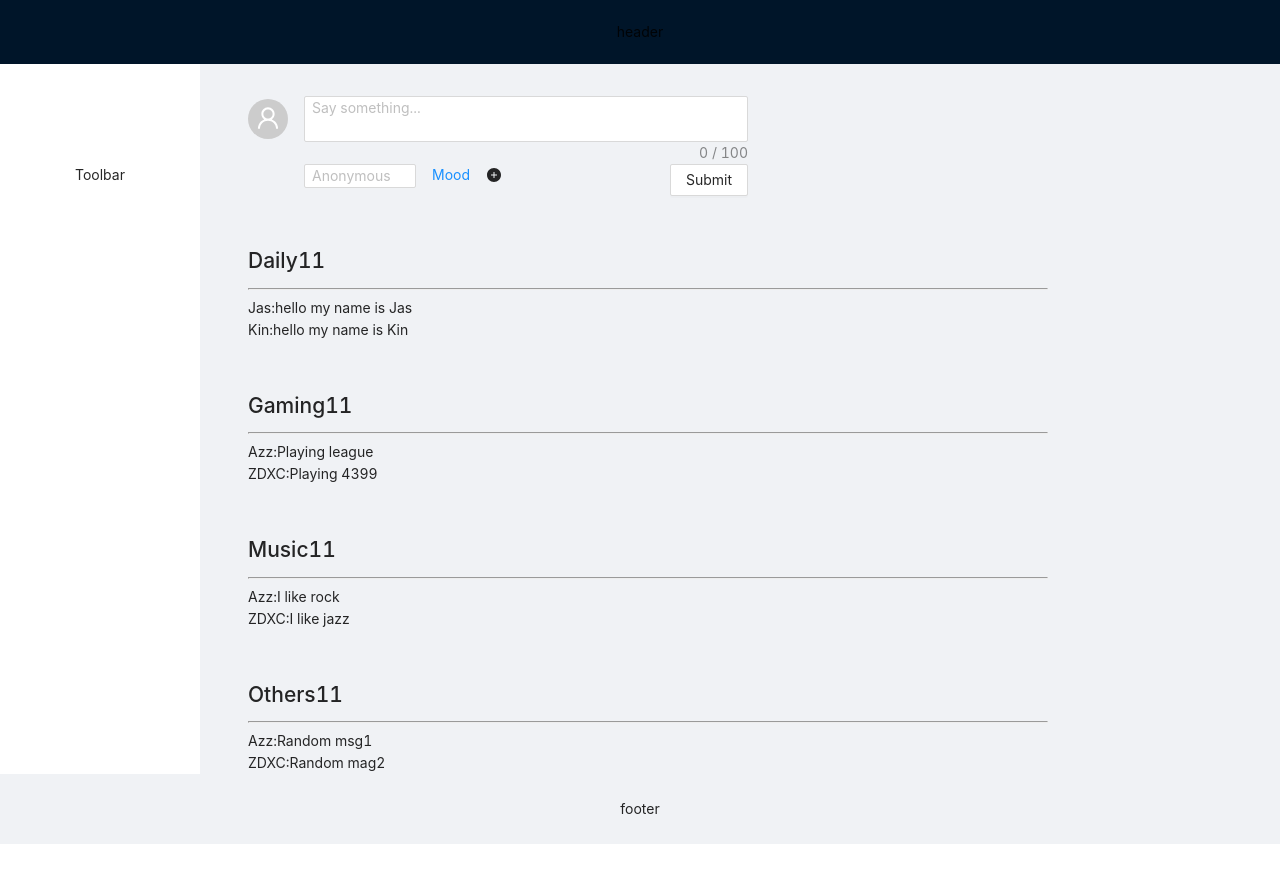
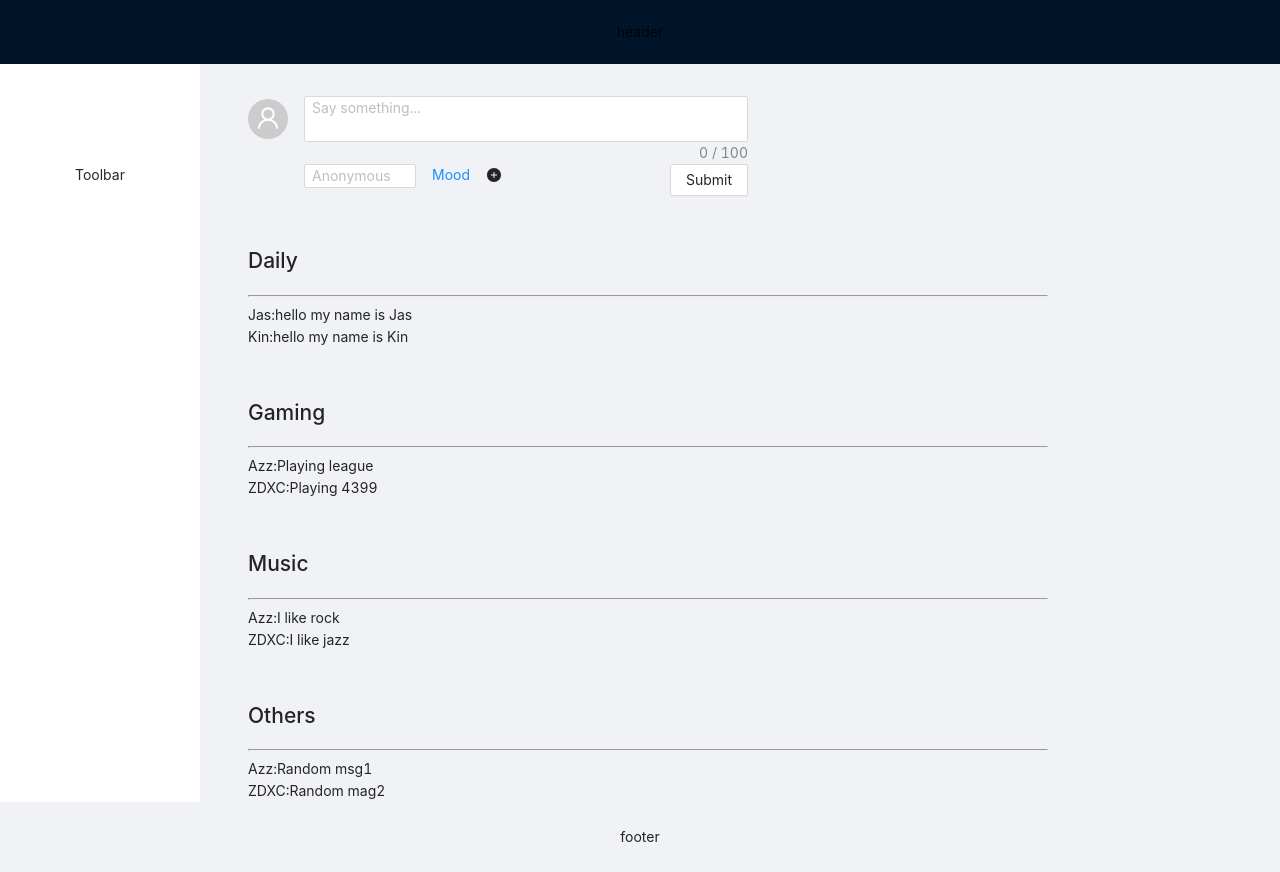
Before and after one commit to quzhiwei/React-Blog, a React (Create React App) app in the folder frontend/app/: page / in a window 1280 px wide. Before the commit the page ends 844 px from the top, so only its background shows below. Built offline with nearby package versions, Linux system fonts and the light colour scheme.

Commit message:
add logic to dynamically display certain amount of blog and a button

```diff
--- a/frontend/app/src/components/Section/Section.tsx
+++ b/frontend/app/src/components/Section/Section.tsx
@@ -2,18 +2,43 @@ import React, { Component } from "react";
 import { BlogData } from "../../models/model";
 import Blog from "../Blog/Blog/Blog";
 import style from "./index.module.scss";
+import { Button } from "antd";
 export default class Section extends Component<any> {
+  state = {
+    blogPerSection: 3,
+  };
   render() {
-    const { key, value } = this.props.sectionData;
-    const { sectionHeader, section } = style;
+    const { blogPerSection } = this.state;
+
+    const sectionName = this.props.sectionData.key;
+    const blogContent = this.props.sectionData.value;
+    const {
+      sectionHeader,
+      section,
+      sectionHeaderInfo,
+      sectionNameStyle,
+      moreContent,
+    } = style;
     return (
       <div className={section}>
         <div className={sectionHeader}>
-          <h2>{key}11</h2>
+          <div className={sectionHeaderInfo}>
+            <div className={sectionNameStyle}>
+              <h2>{sectionName}</h2>
+            </div>
+            <div className={moreContent}>
+              {blogContent.length > blogPerSection && (
+                <Button size="small">More Content</Button>
+              )}
+            </div>
+          </div>
+
           <hr />
         </div>
-        {value.map((blog: BlogData, index: number) => {
-          return <Blog blog={blog} key={index} />;
+        {blogContent.map((blog: BlogData, index: number) => {
+          if (index <= blogPerSection) {
+            return <Blog blog={blog} key={index} />;
+          }
         })}
       </div>
     );
--- a/frontend/app/src/components/Section/index.module.scss
+++ b/frontend/app/src/components/Section/index.module.scss
@@ -7,3 +7,19 @@
 .section {
   margin-top: 3rem;
 }
+
+.sectionHeader{
+    // display: flex;
+}
+
+.sectionHeaderInfo{
+  display: flex;
+}
+
+.sectionNameStyle{
+
+}
+
+.moreContent{
+  margin-left: auto;
+}
```
